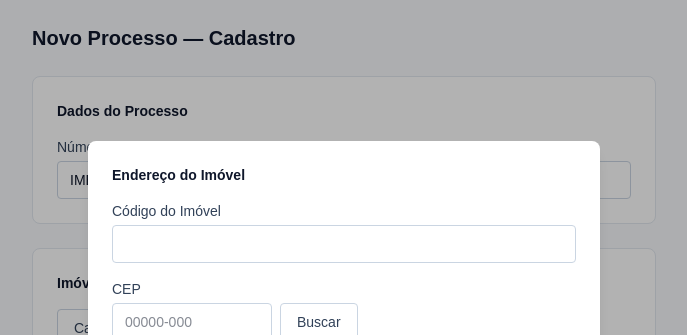
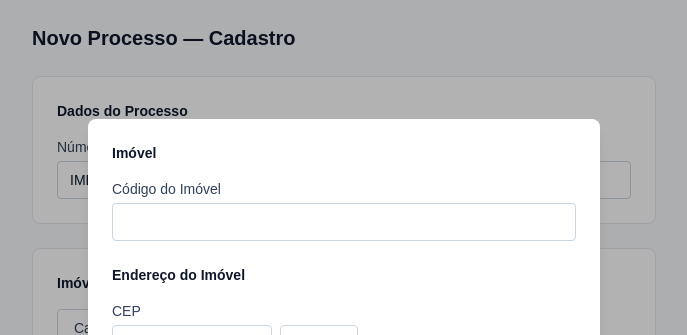
Before and after one commit to deborgez/valeManu, a Next.js app: page /cadastro/novo in a window 1280 px wide. Both pictures are taken after a click on the button "Cadastrar Imóvel". Shown: the top 335 px of the page, without its empty margins (296-983 px from the left). Built offline with nearby package versions, Linux system fonts and the light colour scheme; no server answers; the database is empty.

Commit message:
Separar título do popup de Imóvel: "Imóvel" + "Endereço do Imóvel"
O popup agora abre com "Imóvel" e o campo Código do Imóvel logo
abaixo; um segundo título "Endereço do Imóvel" separa esse campo dos
dados de endereço (CEP, rua, etc.), mantidos como estavam.

```diff
--- a/src/components/inputs/ImovelModal.tsx
+++ b/src/components/inputs/ImovelModal.tsx
@@ -103,10 +103,10 @@ export default function ImovelModal({
         <div className="fixed inset-0 z-50 flex items-center justify-center bg-black/30 p-4">
           <div className="w-full max-w-lg rounded-lg bg-white dark:bg-slate-800 p-6 shadow-lg">
             <h3 className="mb-4 text-sm font-semibold text-slate-900 dark:text-slate-100">
-              Endereço do Imóvel
+              Imóvel
             </h3>
 
-            <div className="mb-4">
+            <div className="mb-6">
               <label className="mb-1 block text-sm font-medium text-slate-700 dark:text-slate-300">
                 Código do Imóvel
               </label>
@@ -116,6 +116,10 @@ export default function ImovelModal({
                 className={CAMPO_CLASSE}
               />
             </div>
+
+            <h4 className="mb-4 text-sm font-semibold text-slate-900 dark:text-slate-100">
+              Endereço do Imóvel
+            </h4>
 
             <div className="mb-4">
               <label className="mb-1 block text-sm font-medium text-slate-700 dark:text-slate-300">
```
